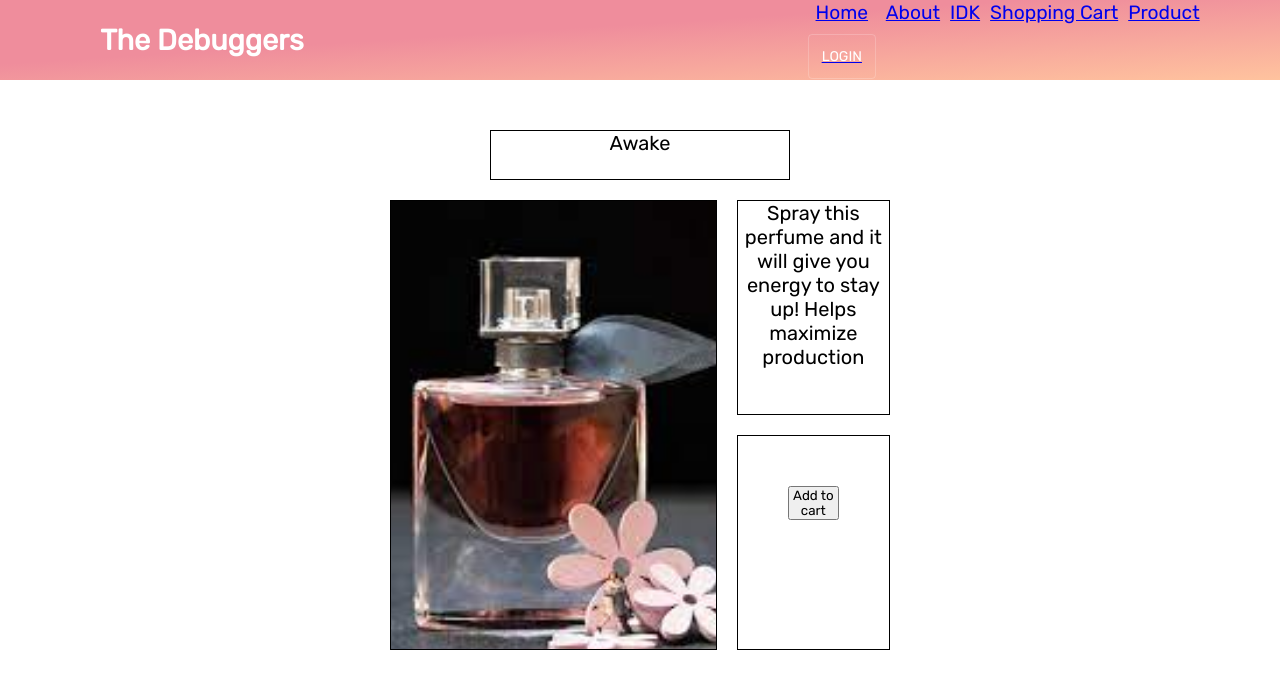
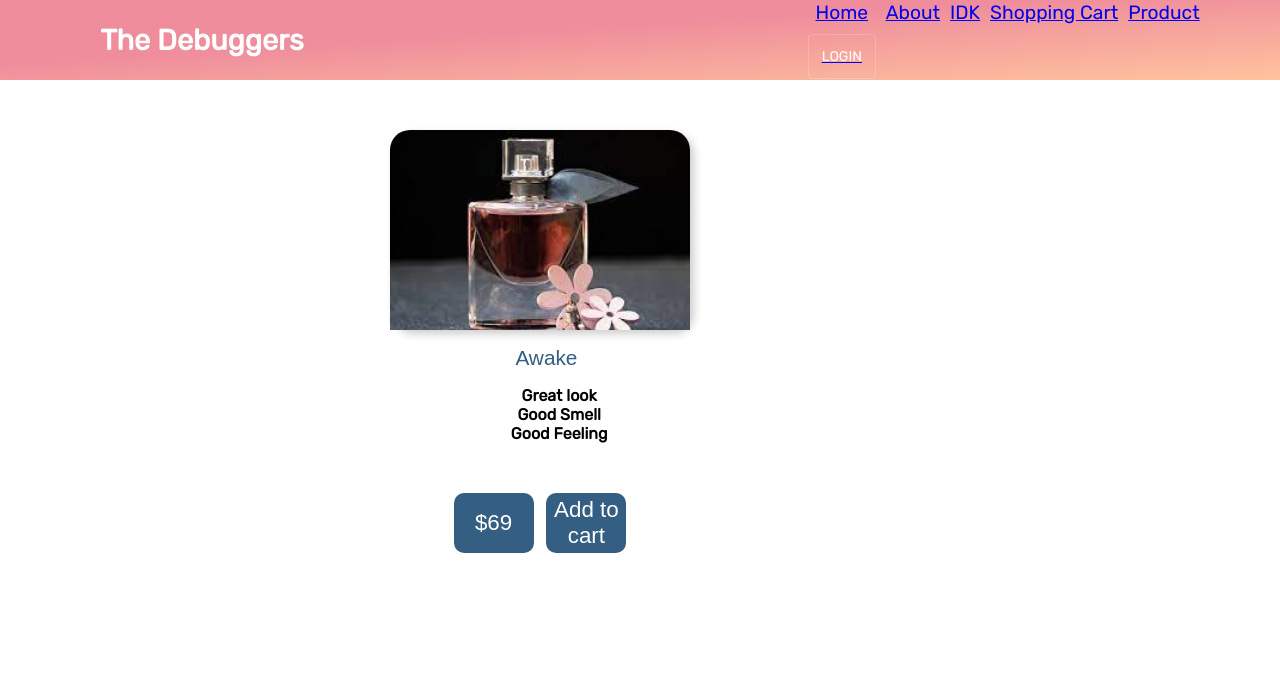
Before and after one commit to CSC-648-SFSU/csc-648-project-csc648-04-fa22-team03, a React (Create React App) app in the folder applications/client/: page /Awake in a window 1280 px wide. Shown: the top 688 px of the page. Built offline with nearby package versions, Linux system fonts and the light colour scheme.

Commit message:
feat(products): updated styling for individual product pages

```diff
--- a/applications/client/src/pages/products/Awake.js
+++ b/applications/client/src/pages/products/Awake.js
@@ -54,17 +54,21 @@ function Awake() {
 
     return (
 
-        <div class = "container">
-        <div class ="header">Awake</div>
-        <div class ="content-large" id ="awake">
-
-        </div>
-        <div class ="content-small" id = "description"> Spray this perfume and it will give you energy to stay up! Helps maximize production</div>
-        <div class ="content-small" id = "cart">
-             <button onClick = {createCart}>Add to cart</button>
-        </div>
-
-        </div>
+        <div id="card">
+        <img src="/awake.png" alt=""></img>
+       <div id="content">
+        Awake
+         <ol>
+           <li>Great look</li>
+           <li> Good Smell </li>
+           <li> Good Feeling </li>
+         </ol>
+         <div id="price">
+         <button> $69 </button>
+         <button onClick = {createCart}> Add to cart </button>
+         </div>
+       </div>
+     </div>
 
 
     );
--- a/applications/client/src/pages/products/Neutralize.js
+++ b/applications/client/src/pages/products/Neutralize.js
@@ -31,17 +31,23 @@ function Neutralize() {
 
 
     return (
-      <div class = "container">
-      <div class ="header">Neutralize</div>
-      <div class ="content-large" id ="neutralize">
+      <div id="card">
+        <img src="/neutralize.png" alt=""></img>
+       <div id="content">
+        Neutralize
+         <ol>
+           <li>Great look</li>
+           <li> Good Smell </li>
+           <li> Good Feeling </li>
+         </ol>
+         <div id="price">
+         <button> $100 </button>
+         <button onClick = {createCart}> Add to cart </button>
+         </div>
+       </div>
+     </div>
 
-      </div>
-      <div class ="content-small" id = "description"> This will help neutralize your smell to make y ou nice and ordorless!</div>
-      <div class ="content-small" id = "cart">
-      <button onClick = {createCart}>Add to cart</button>
-      </div>
 
-      </div>
     );
   }
 
--- a/applications/client/src/pages/products/Products.css
+++ b/applications/client/src/pages/products/Products.css
@@ -1,154 +1,102 @@
-
 *{
+  margin: 0px;
+  padding: 0px;
   box-sizing: border-box;
-	padding:0;
-	margin: 0;
  }
 
-  body {
-	padding: 0;
-	margin: 0;
+ .body{
+   display:flex;
+   align-items:center;
+   justify-content:center;
+   min-height: 100vh;
+   background: rgb(184, 188, 191)
+ }
+
+ #card{
+  margin-top: 10%;
+   width:300px;
+   height: 200px;
+   box-shadow: 4px 4px 8px 0 rgba(0,0,0,0.2);
+   border-radius:20px;
+   transition:0.3s;
+
+ }
+
+ #card:hover {
+   transition:0.3s;
+   box-shadow: 8px 8px 16px 0 rgba(0,0,0,0.2),-8px -8px 16px 0 rgba(0,0,0,0.2);
+ }
+
+ #card img{
+   object-fit:cover;
+   animation:fadeIn 1s;
+   height: 100%;
+   width:100%;
+   border-radius:20px 20px 0px 0px;
+   transition:0.3s;
+ }
+
+ #content{
+   padding:2vh 1vw 2vh 2vw;
+   font-size:1.3rem;
+   font-family:Arial;
+   color:#345e82;
  }
 
 
+ #content ol{
+   padding:2vh 1vw 3vh 3vw;
+   font-size:1rem;
+   color:black;
+   font-weight:700;
+ /*   transition:0.3s; */
+ }
+ #content ol li{
+   display:block;
+   transition:0.3s;
+   list-style-type:123;
+   width:auto;
+ }
 
-.grid-wrapper{
-	display: grid;
-	grid-template-columns: repeat(2, 1fr);
-	column-gap: 5%;
-	row-gap: 3em;
-
+ #content ol li:hover{
+   display:block;
+   transition:0.3s;
+   color:#345e82;
+   padding-left:2vh;
+   cursor:pointer;
 
  }
 
-		.main-container{
-			margin: 0 auto;
-			max-width: 1170px;
-			padding:2rem 1rem;
-
+ #price{
+   display:flex;
+   align-items:center;
+   justify-content:center;
  }
 
-
-        .caption{
-            color: white;
-            font-size: 10px;
+ #price button{
+   margin:2vw 1vw 2vw 0vh;
+   height:60px;
+   width:80px;
+   font-size:2.8vh;
+   font-family:Arial;
+   font-weight:Regular;
+   background-color:#345e82;
+   border:none;
+   outline:none;
+   color:white;
+   border-radius:10px;
+   transition:0.3s
  }
 
-		.product-image{
-			width: 100%;
-			height: 100%;
-			border-color: black;
-			background-image: url(http://localhost:3000/awake.png);
+ #price button:active{
+   background-color:white;
+   color:#345e82
  }
 
-			.box{
-				display: inline-block;
-				background-color: #ef4444;
-				color: #ffffff;
-				font-size: 24px;
-				list-style-type: none;
-				padding: 5rem 1rem;
-				text-align: center;
-				text-transform: capitalize;
-			 	font-weight: 600;
+ #price button:hover{
+   transition:0.3s;
+   margin-left:2vw;
+   margin-right:2vw;
+   transform:scale(1.3);
+   cursor:pointer
  }
-
-			#box-01{
-				background-image: url(http://localhost:3000/awake.png);
-				background-repeat: no-repeat;
-				background-size: 60%;
-				background-position: center;
-				background-position-y: 20%;
-			}
-
-			#box-02{
-				background-image: url(http://localhost:3000/relax.png);
-				background-repeat: no-repeat;
-				background-size: 60%;
-				background-position: center;
-				background-position-y: 20%;
-
-			}
-
-			#box-03{
-				background-image: url(http://localhost:3000/neutralize.png);
-				background-size: 60%;
-				background-repeat: no-repeat;
-				background-position: center;
-				background-position-y: 20%;
-			}
-
-			.product-title{
-				margin-top:50%;
-			}
-
-			.caption{
-				font-size: 60%;
-				margin-top: 10%;
-			}
-
-
-			.container {
-
-				margin-top: 10%;
-				height: 40rem;
-
-				font-family: bold;
-				font-size:20px;
-				display: grid;
-				grid-template-columns: repeat(3, 1fr);
-				grid-template-rows: 50px 1fr 1fr 100px;
-				gap:20px;
-
-			}
-
-
-			.container div {
-				border: 1px solid black;
-			}
-
-			.header{
-				grid-column-start: 1;
-				grid-column-end:4 ;
-				margin-left: 20%;
-				margin-right: 20%;
-			}
-
-			.content-large{
-				grid-row-start: 2;
-				grid-row-end: span 2;
-				grid-column-start: 1;
-				grid-column-end: 3;
-			}
-
-			#awake{
-				background-image: url(http://localhost:3000/awake.png);
-				background-repeat: no-repeat;
-				background-size: 180%;
-				background-position: center;
-				background-position-y: 0%;
-			}
-
-			#relax{
-				background-image: url(http://localhost:3000/relax.png);
-				background-repeat: no-repeat;
-				background-size: 180%;
-				background-position: center;
-				background-position-y: 0%;
-			}
-
-			#neutralize{
-				background-image: url(http://localhost:3000/neutralize.png);
-				background-repeat: no-repeat;
-				background-size: 180%;
-				background-position: center;
-				background-position-y: 0%;
-			}
-
-			#description{
-
-			}
-			#cart{
-				padding: 50px ;
-				text-align: center;
-			}
--- a/applications/client/src/pages/products/relax.js
+++ b/applications/client/src/pages/products/relax.js
@@ -1,18 +1,53 @@
 import React from "react";
+import { useState, useEffect } from "react"
+import Axios from "axios"
+import { matchPath } from "react-router-dom";
 
 function Relax() {
+  var count =0
+
+  const [listOfItems, setListOfItems] = useState([]);
+  const [OrderNumber, setOrderNumber] = useState("");
+  const [NumOfItems, setnumOfItems] = useState("");
+  const [ProductName, setProductName] = useState("");
+
+
+
+  const createCart = () => {
+       var randomInt = Math.floor(Math.random() *100)
+       var product = "Relax"
+      Axios.post("http://localhost:3001/createCart",{
+          OrderNumber: randomInt,
+          NumOfItems: count,
+          ProductName: product,
+      }).then((response)=>{
+          setListOfItems([...listOfItems,  {
+              OrderNumber, NumOfItems, ProductName
+          }])
+          count ++
+          alert("ADDED TO CART");
+      });
+  };
+
+
     return (
-      <div class = "container">
-      <div class ="header">Relax</div>
-      <div class ="content-large" id ="relax">
 
-      </div>
-      <div class ="content-small" id = "description"> This will keep you nice and comfortable to help with social anxiety</div>
-      <div class ="content-small" id = "cart">
-           <form>Add to cart</form>
-      </div>
+      <div id="card">
+      <img src="/relax.png" alt=""></img>
+     <div id="content">
+      Relax
+       <ol>
+         <li>Great look</li>
+         <li> Good Smell </li>
+         <li> Good Feeling </li>
+       </ol>
+       <div id="price">
+       <button> $96 </button>
+       <button onClick = {createCart}> Add to cart </button>
+       </div>
+     </div>
+   </div>
 
-      </div>
     );
   }
 
```
Lines whose indentation alone changed are shown as unchanged.
